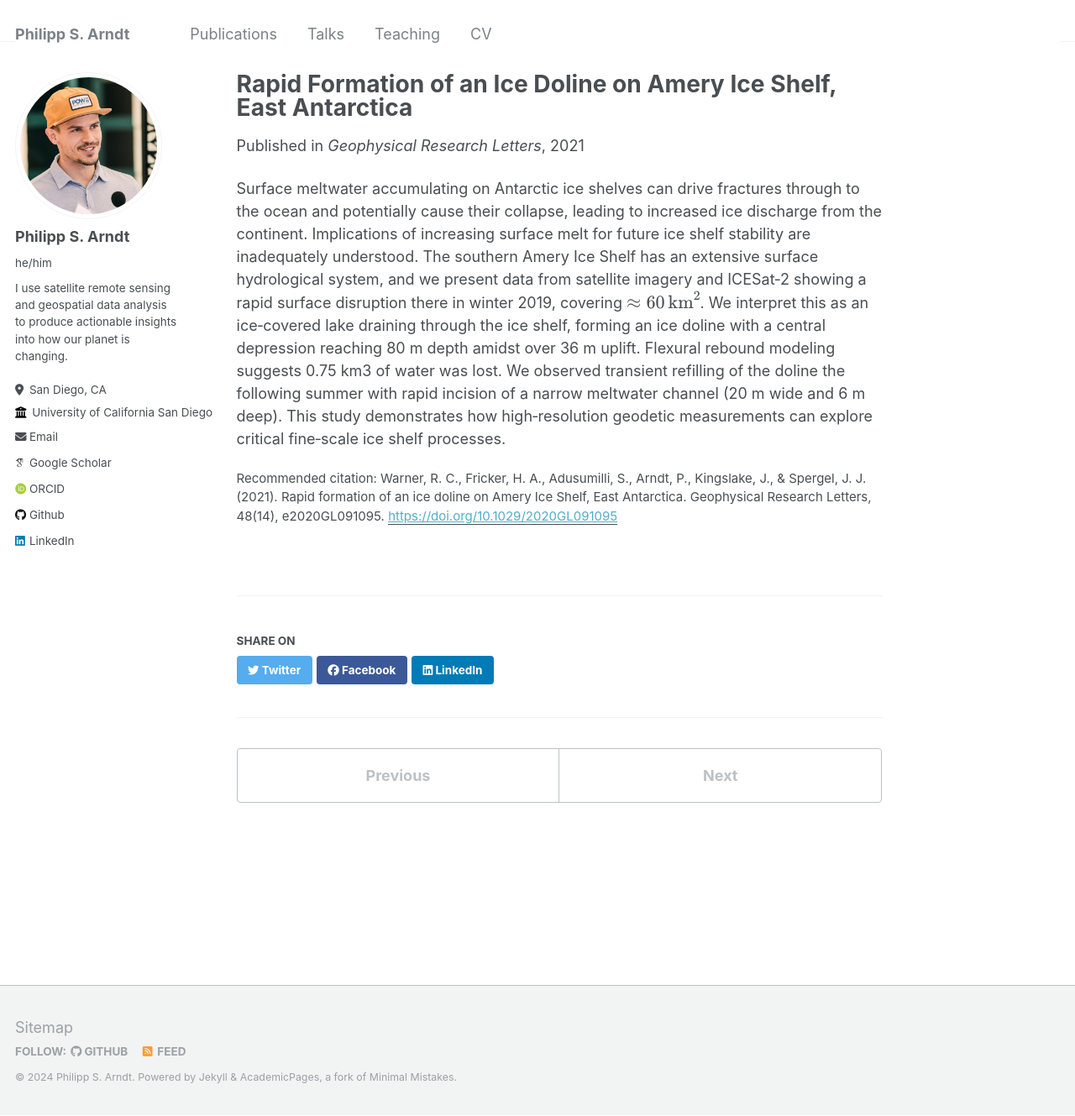
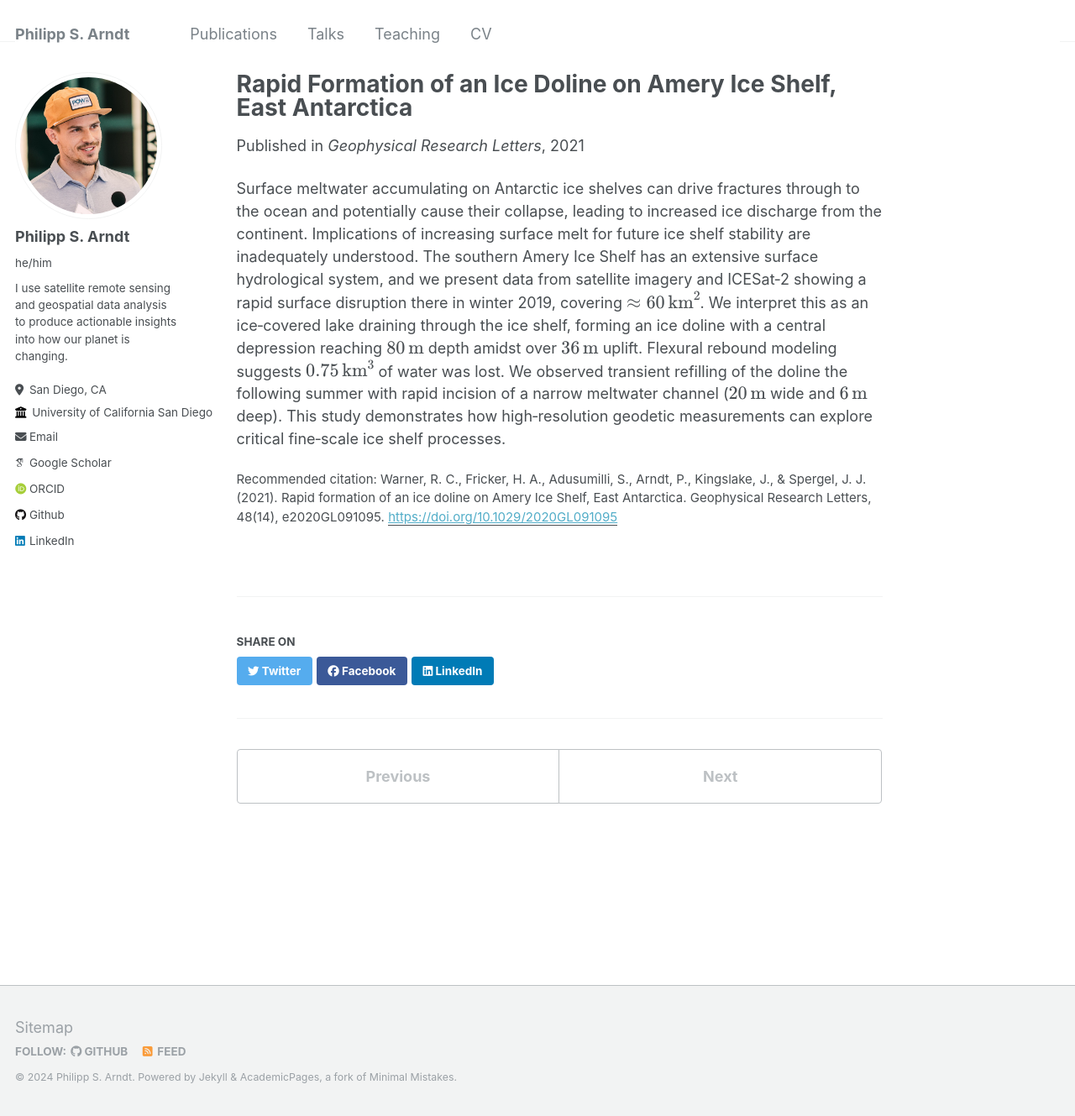
Before and after one commit to fliphilipp/fliphilipp.github.io, a Jekyll site: the page built from _publications/2021-doline-amery.md, in a window 1280 px wide and 1329 px high. Shown: the whole window at 84% size. Built offline with Jekyll 4.4.1, drawn with Linux system fonts in a browser that asks for light colours; some web fonts are replaced.

Commit message:
Update 2021-doline-amery.md with math

```diff
--- a/_publications/2021-doline-amery.md
+++ b/_publications/2021-doline-amery.md
@@ -2,11 +2,11 @@
 title: "Rapid Formation of an Ice Doline on Amery Ice Shelf, East Antarctica"
 collection: publications
 permalink: /publication/2021-doline-amery
-excerpt: 'Satellite images showed an 11 km2 depression on Amery Ice Shelf as an ice-covered lake drained abruptly in winter 2019 forming an ice doline. ICESat-2 and WorldView data show elevation fell as much as 80 m in the depression, amidst 60 km2 of hydrostatic rebound and uplift over 36 m. ICESat-2 photon data profiled a new meltwater channel, incised when a lake formed by the flexural uplift overflowed into the doline in 2020.'
+excerpt: 'Satellite images showed an $$11 \mathrm{\,km}^2$$ depression on Amery Ice Shelf as an ice-covered lake drained abruptly in winter 2019 forming an ice doline. ICESat-2 and WorldView data show elevation fell as much as $$80 \mathrm{\,m}$$ in the depression, amidst $$60 \mathrm{\,km}^2$$ of hydrostatic rebound and uplift over $$36 \mathrm{\,m}$$. ICESat-2 photon data profiled a new meltwater channel, incised when a lake formed by the flexural uplift overflowed into the doline in 2020.'
 date: 2021-07-28
 venue: 'Geophysical Research Letters'
 paperurl: 'https://doi.org/10.1029/2020GL091095'
 citation: 'Warner, R. C., Fricker, H. A., Adusumilli, S., Arndt, P., Kingslake, J., & Spergel, J. J. (2021). Rapid formation of an ice doline on Amery Ice Shelf, East Antarctica. Geophysical Research Letters, 48(14), e2020GL091095.'
 ---
 
-Surface meltwater accumulating on Antarctic ice shelves can drive fractures through to the ocean and potentially cause their collapse, leading to increased ice discharge from the continent. Implications of increasing surface melt for future ice shelf stability are inadequately understood. The southern Amery Ice Shelf has an extensive surface hydrological system, and we present data from satellite imagery and ICESat‐2 showing a rapid surface disruption there in winter 2019, covering $$\approx 60 \mathrm{\,km}^2$$. We interpret this as an ice‐covered lake draining through the ice shelf, forming an ice doline with a central depression reaching 80 m depth amidst over 36 m uplift. Flexural rebound modeling suggests 0.75 km3 of water was lost. We observed transient refilling of the doline the following summer with rapid incision of a narrow meltwater channel (20 m wide and 6 m deep). This study demonstrates how high‐resolution geodetic measurements can explore critical fine‐scale ice shelf processes.
+Surface meltwater accumulating on Antarctic ice shelves can drive fractures through to the ocean and potentially cause their collapse, leading to increased ice discharge from the continent. Implications of increasing surface melt for future ice shelf stability are inadequately understood. The southern Amery Ice Shelf has an extensive surface hydrological system, and we present data from satellite imagery and ICESat‐2 showing a rapid surface disruption there in winter 2019, covering $$\approx 60 \mathrm{\,km}^2$$. We interpret this as an ice‐covered lake draining through the ice shelf, forming an ice doline with a central depression reaching $$80 \mathrm{\,m}$$ depth amidst over $$36 \mathrm{\,m}$$ uplift. Flexural rebound modeling suggests $$0.75 \mathrm{\,km}^3$$ of water was lost. We observed transient refilling of the doline the following summer with rapid incision of a narrow meltwater channel ($$20 \mathrm{\,m}$$ wide and $$6 \mathrm{\,m}$$ deep). This study demonstrates how high‐resolution geodetic measurements can explore critical fine‐scale ice shelf processes.
```
